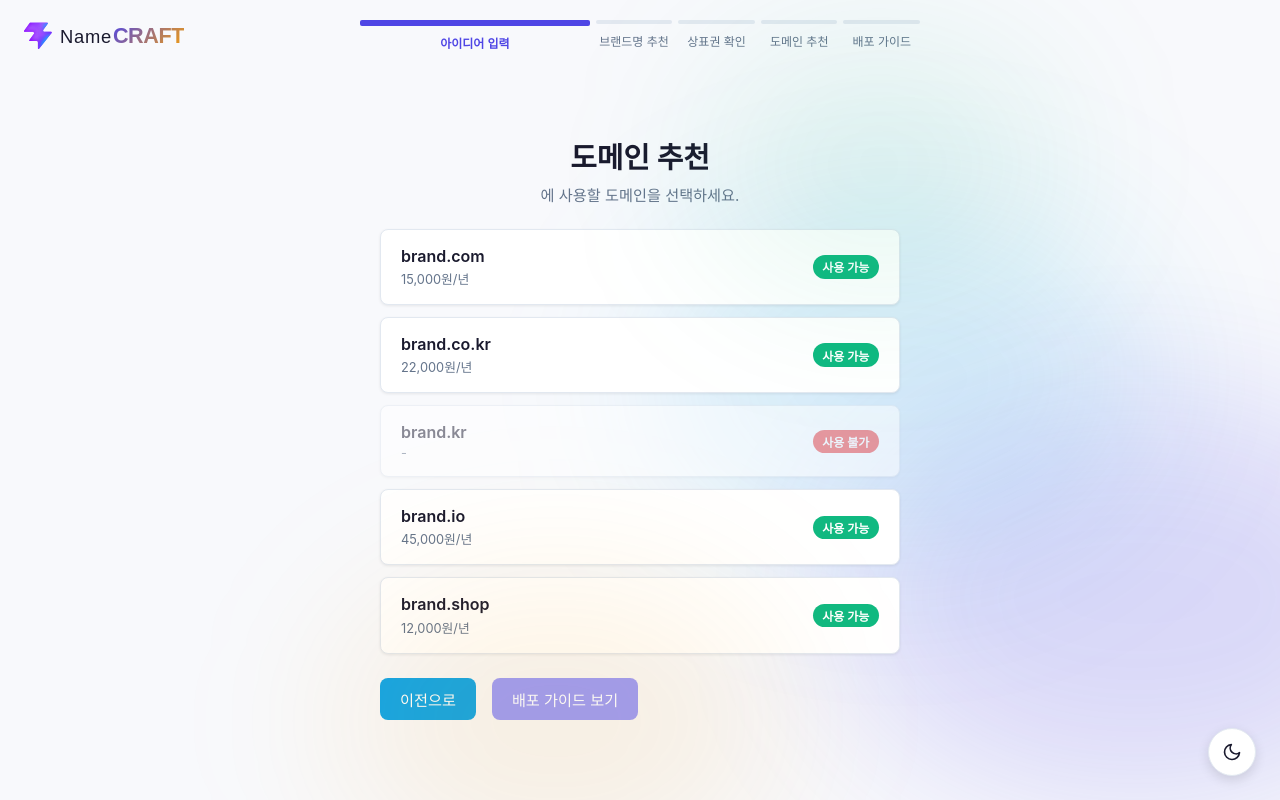
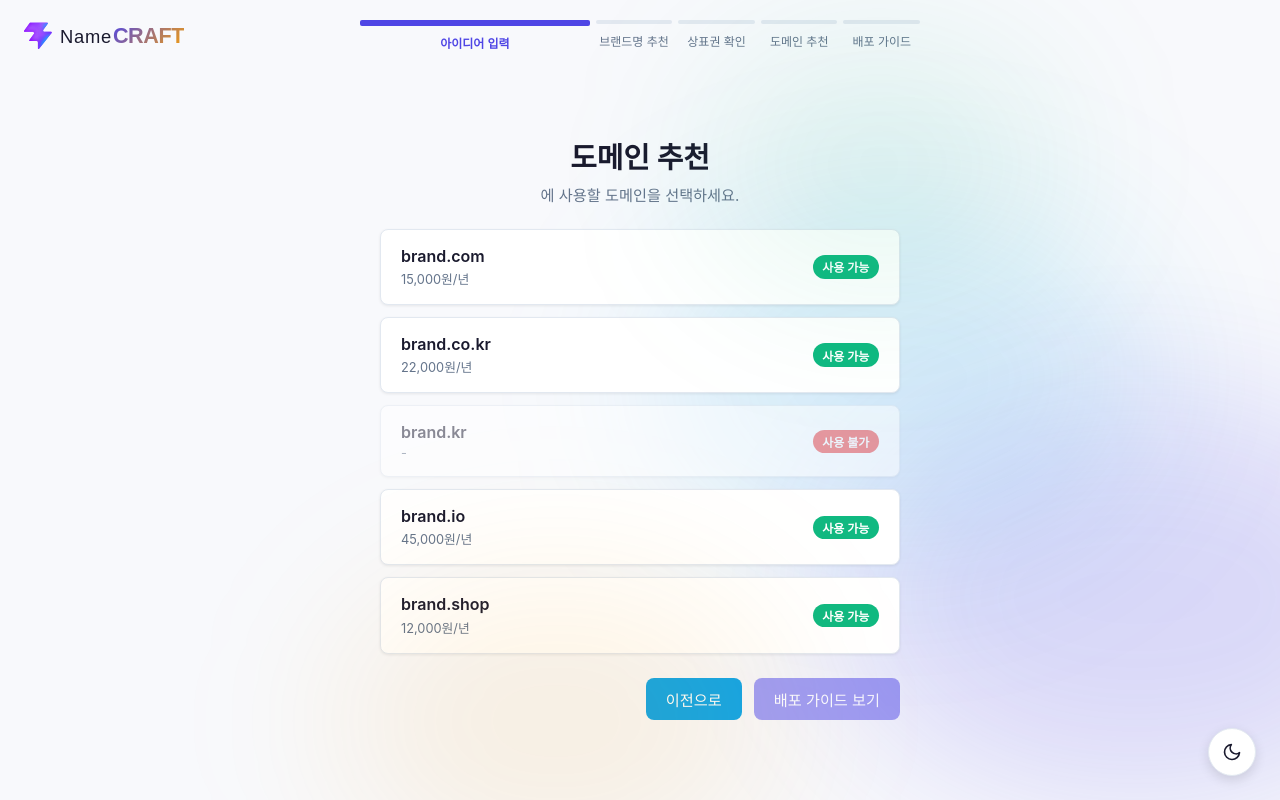
Before and after one commit to ddev-hyeoncheol/GiGiGae, a Vue app in the folder front-end/: page /brand-domain in a window 1280 px wide. Built offline with nearby package versions, Linux system fonts and the light colour scheme.

Commit message:
[Fix] AppLogo 홈 이동 시 상태 초기화 및 NavButtons 오른쪽 정렬

```diff
--- a/front-end/src/components/AppLogo.vue
+++ b/front-end/src/components/AppLogo.vue
@@ -9,11 +9,17 @@
 
 <script setup lang="ts">
 import { useRouter } from 'vue-router'
+import { useWizardStore } from '@/stores/wizard'
 
 withDefaults(defineProps<{ size?: number }>(), { size: 28 })
 
 const router = useRouter()
-const goHome = () => router.push('/')
+const wizard = useWizardStore()
+
+function goHome() {
+  wizard.reset()
+  router.push('/')
+}
 </script>
 
 <style scoped>
--- a/front-end/src/components/NavButtons.vue
+++ b/front-end/src/components/NavButtons.vue
@@ -29,7 +29,8 @@ const emit = defineEmits<{
 <style scoped>
 .nav-buttons {
   display: flex;
-  gap: 1rem;
+  justify-content: flex-end;
+  gap: 0.75rem;
   margin-top: 0.5rem;
 }
 
```
